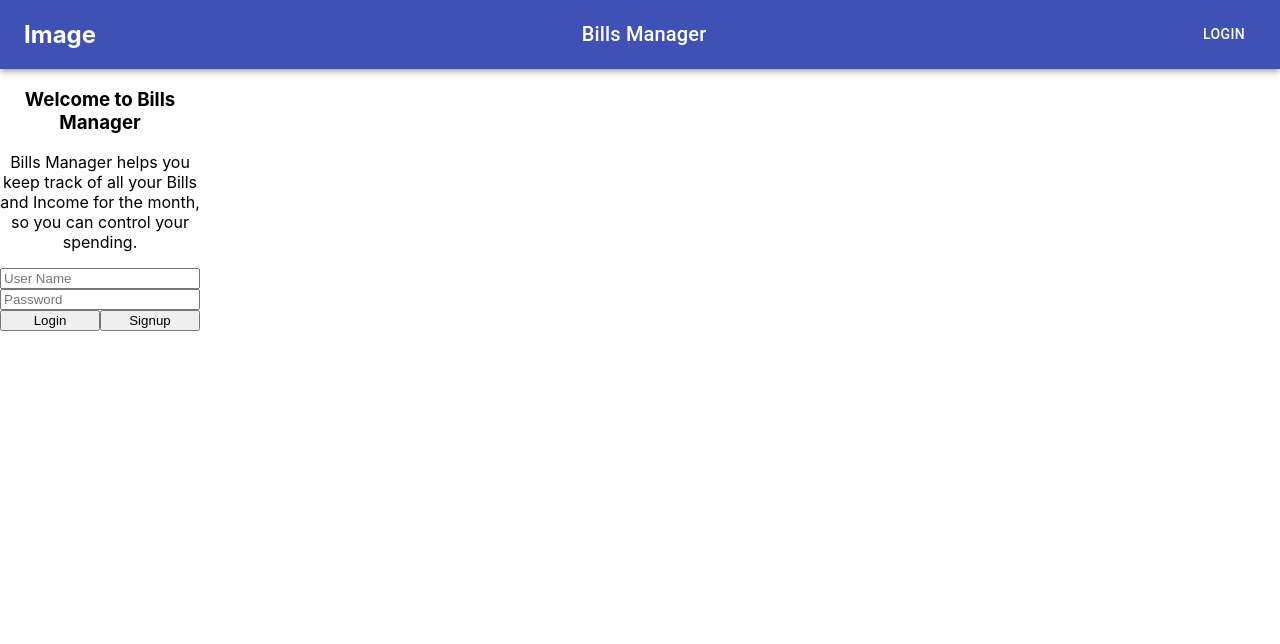
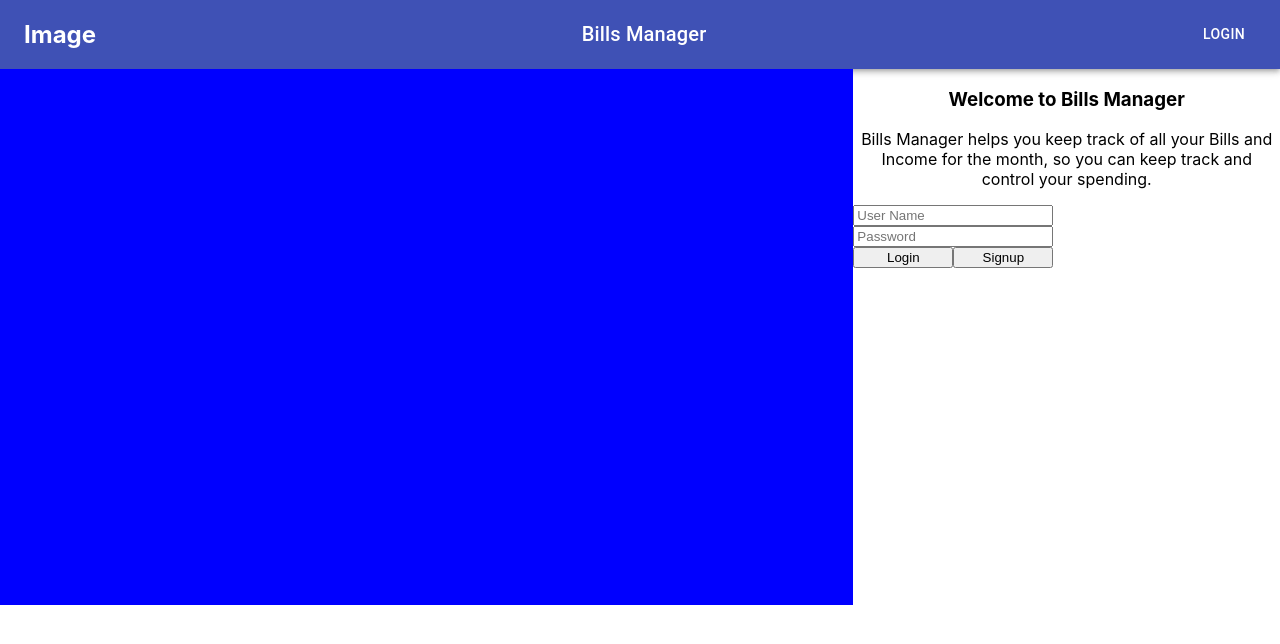
Before and after one commit to Joemokhtarali/bills-manager-frontend, a React (Create React App) app: page / in a window 1280 px wide. Shown: the top 644 px of the page. Built offline with nearby package versions, Linux system fonts and the light colour scheme.

Commit message:
setting up flexbox for home page

```diff
--- a/src/components/Home.js
+++ b/src/components/Home.js
@@ -1,12 +1,22 @@
-import React from 'react'
-import Login from '../forms/login'
+import React from "react";
+import Login from "../forms/login";
+import '../stylesheets/home.css'
 
-export default function Home(){
+export default function Home() {
+  return (
+    <div className='home'>
+      <div className='left'>
 
-    return(
-        <div>
-            <div> <Login /> </div>
-        </div>
+      </div>
+      <div className="right">
 
-    )
+        <h3>Welcome to Bills Manager</h3>
+        <p>
+          Bills Manager helps you keep track of all your Bills and Income for
+          the month, so you can keep track and control your spending.
+        </p>
+        <Login />
+      </div>
+    </div>
+  );
 }
--- a/src/forms/login.js
+++ b/src/forms/login.js
@@ -23,10 +23,7 @@ export default function Login() {
 
   return (
     <div style={{ height: "400px", width: "200px"}}>
-        <div>
-            <h3>Welcome to Bills Manager</h3>
-            <p>Bills Manager helps you keep track of all your Bills and Income for the month, so you can control your spending. </p>
-        </div>
+
       <form
         style={{ display: "flex", flexDirection: "column" , textAlign: 'center'}}
       >
--- /dev/null
+++ b/src/stylesheets/home.css
@@ -0,0 +1,13 @@
+.home{
+    display: flex;
+}
+
+.left{
+    flex: 2;
+    background-color: blue;
+}
+
+.right {
+    flex: 1;
+
+}
```
Also changed, not shown: 1 other file (tests, documents, lock files or other folders).
